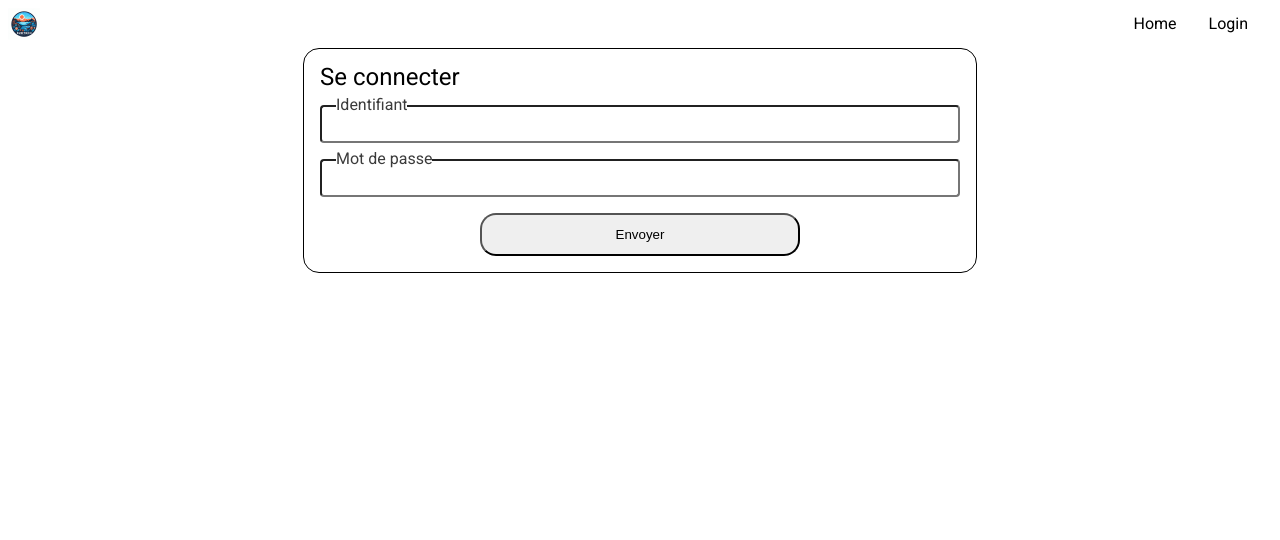
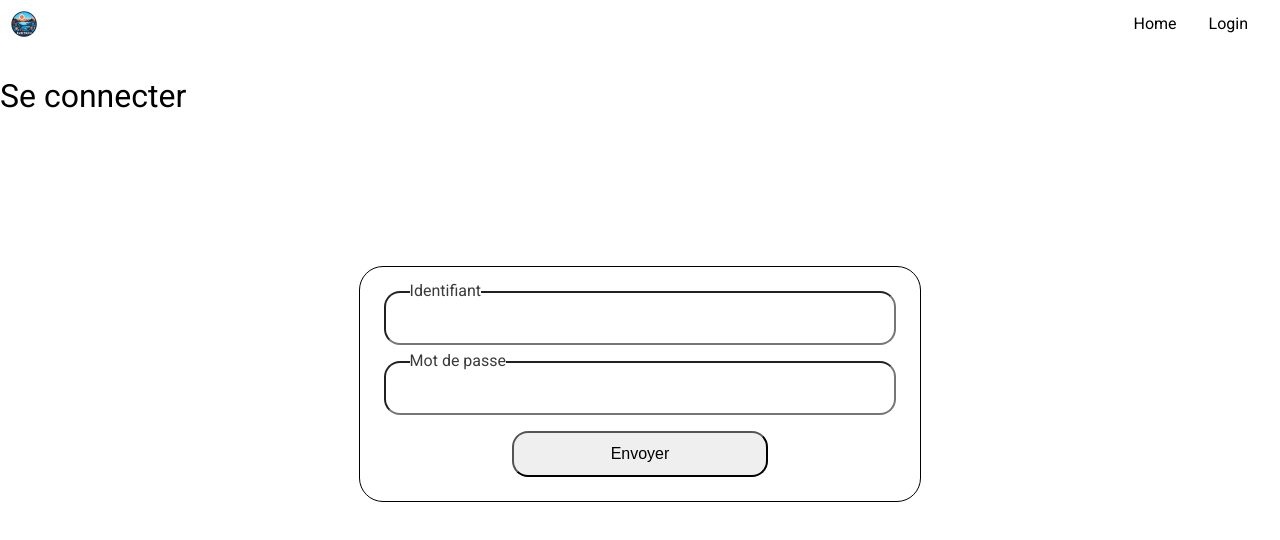
Before and after one commit to SudTech-Innovations/SudTech_Front, a React (Create React App) app in the folder st_front/: page /login in a window 1280 px wide. Shown: the top 540 px of the page. Built offline with nearby package versions, Linux system fonts and the light colour scheme.

Commit message:
update login ui

```diff
--- a/st_front/src/assets/modules/_auth.scss
+++ b/st_front/src/assets/modules/_auth.scss
@@ -1,17 +1,21 @@
 #auth-container {
-  width: map-get($container-sizes, 5);
-  margin: auto;
   display: flex;
   flex-direction: column;
-  border: solid 1px;
-  padding: sizes();
-  border-radius: sizes();
 
   .heading {
     font-size: sizes("l");
     padding-bottom: sizes();
   }
+
+  .form-container {
+    display: flex;
+    align-items: center;
+    min-height: 80vh;
+
     .form {
+      width: 90%;
+      margin: auto;
+
       .input-field {
         display: flex;
         flex-direction: column;
@@ -24,17 +28,18 @@
           position: absolute;
           top: sizes();
           left: sizes();
+          font-size: map-get($sizes, "l");
         }
 
         input {
           border-radius: sizes("xxs");
-        height: sizes("xl");
+          height: sizes("xxl");
+          font-size: map-get($sizes, "xl");
 
           &:focus + label,
           &:not(:placeholder-shown) + label {
-          top: -#{sizes("xs")};
+            top: -#{sizes("s")};
             color: color("dark");
-        }
           }
         }
       }
@@ -46,6 +51,8 @@
           padding: sizes("s");
           border-radius: sizes();
           min-width: map-get($container-sizes, 5);
+          font-size: map-get($sizes, "l");
+        }
 
         &:hover {
           text-decoration: underline;
@@ -57,7 +64,48 @@
       }
     }
   }
-
   // Responsive
   @include media-breakpoint-up("md") {
+    .form-container {
+      .form {
+        width: 70%;
       }
+    }
+  }
+
+  @include media-breakpoint-up("xl") {
+    .form-container {
+      min-height: 60vh;
+
+      .form {
+        border: 0.1em solid;
+        padding: map-get($sizes, "l");
+        border-radius: map-get($sizes, "l");
+        width: 40%;
+
+        .input-field {
+          input {
+            border-radius: map-get($sizes, "m");
+            padding-left: 0.5em;
+            font-size: map-get($sizes, "m");
+
+            &:focus + label,
+            &:not(:placeholder-shown) + label {
+              top: -#{sizes("xs")};
+            }
+          }
+
+          label {
+            left: 5%;
+            font-size: map-get($sizes, "m");
+          }
+        }
+        .btn-container {
+          .btn {
+            font-size: map-get($sizes, "m");
+          }
+        }
+      }
+    }
+  }
+}
--- a/st_front/src/assets/modules/_header.scss
+++ b/st_front/src/assets/modules/_header.scss
@@ -103,7 +103,7 @@ nav {
     }
   }
 
-  @media (min-width: 768px) {
+  @include media-breakpoint-up("md") {
     display: flex;
     flex-direction: row;
 
--- a/st_front/src/assets/utils/_variables.scss
+++ b/st_front/src/assets/utils/_variables.scss
@@ -38,7 +38,14 @@ $left-right: 0 1em 0 1em;
 // Map
 $container-sizes: (
   1: 10%,
+  2: 20%,
+  3: 30%,
+  4: 40%,
   5: 50%,
+  6: 60%,
+  7: 70%,
+  8: 80%,
+  9: 90%,
   10: 100%,
 );
 
--- a/st_front/src/pages/Auth/Login.jsx
+++ b/st_front/src/pages/Auth/Login.jsx
@@ -19,7 +19,8 @@ export default function Login() {
   return (
     <>
       <div id="auth-container">
-        <div className="heading">Se connecter</div>
+        <h1>Se connecter</h1>
+        <div className="form-container">
           <form className="form" onSubmit={handleLogin}>
             <div className="input-field">
               <input
@@ -43,6 +44,7 @@ export default function Login() {
             </div>
           </form>
         </div>
+      </div>
     </>
   );
 }
```
Lines whose indentation alone changed are shown as unchanged.
